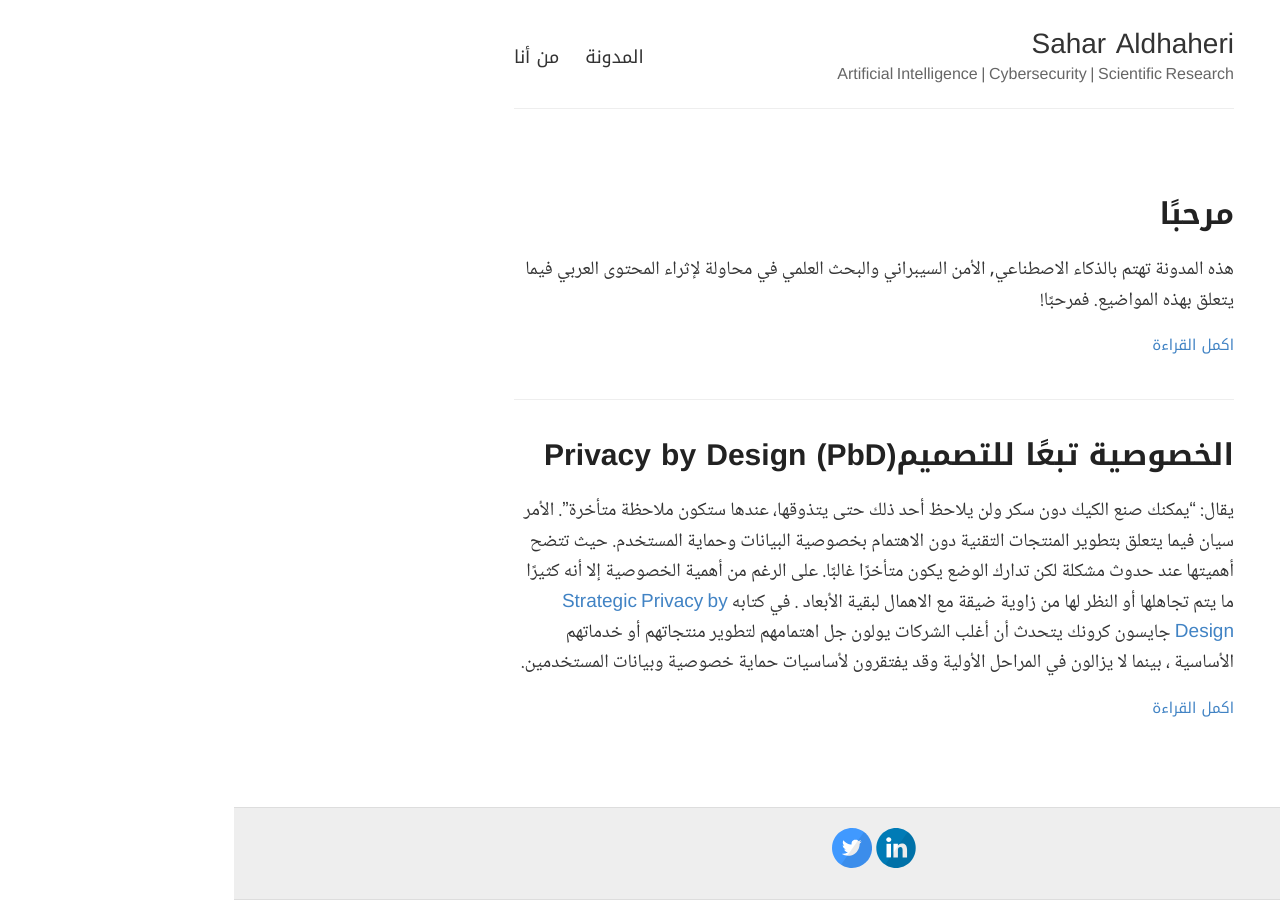
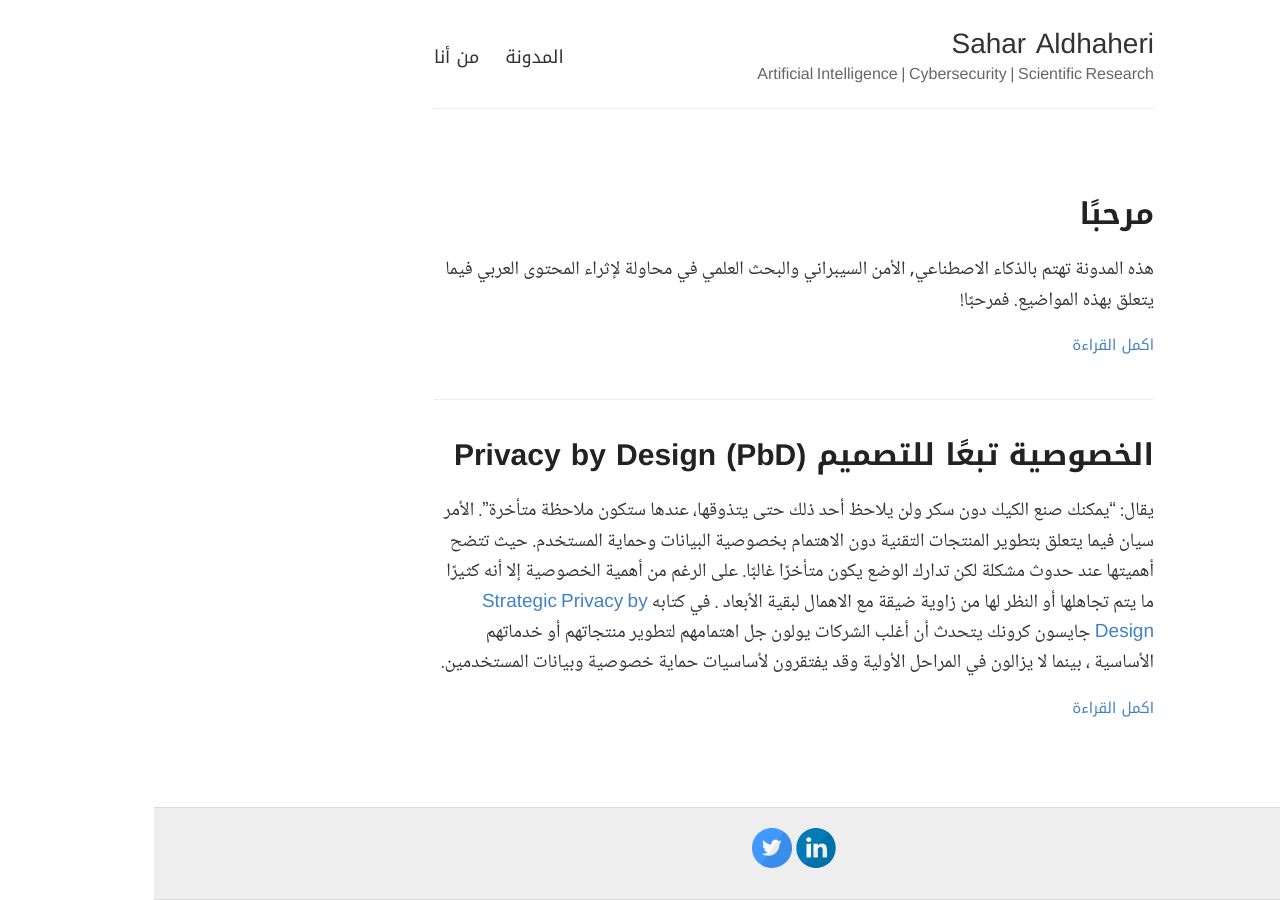
Before and after one commit to sahar119911/AldhaheriS, a Jekyll site: the page built from index.html, in a window 1280 px wide. Built offline with Jekyll 4.4.1, drawn with Linux system fonts in a browser that asks for light colours.

Commit message:
Update 2020-08-08-Privacy-by-design.md

```diff
--- a/_posts/2020-08-08-Privacy-by-design.md
+++ b/_posts/2020-08-08-Privacy-by-design.md
@@ -1,6 +1,6 @@
 ---
 layout: post
-title: الخصوصية تبعًا للتصميمPrivacy by Design (PbD)
+title: الخصوصية تبعًا للتصميم Privacy by Design (PbD)
 ---
 
 يقال: "يمكنك صنع الكيك دون سكر ولن يلاحظ أحد ذلك حتى يتذوقها، عندها ستكون ملاحظة متأخرة". الأمر سيان فيما يتعلق بتطوير المنتجات التقنية دون الاهتمام بخصوصية البيانات وحماية المستخدم. حيث تتضح أهميتها عند حدوث مشكلة لكن تدارك الوضع يكون متأخرًا غالبًا. على الرغم من أهمية الخصوصية إلا أنه كثيرًا ما يتم تجاهلها أو النظر لها من زاوية ضيقة مع الاهمال لبقية الأبعاد . في كتابه [Strategic Privacy by Design](https://books.google.com.sa/books/about/Strategic_Privacy_by_Design.html?id=TPH5uwEACAAJ&redir_esc=y) جايسون كرونك يتحدث أن أغلب  الشركات يولون جل اهتمامهم لتطوير منتجاتهم أو خدماتهم الأساسية ، بينما لا يزالون في المراحل الأولية وقد يفتقرون لأساسيات حماية خصوصية وبيانات المستخدمين.
@@ -11,7 +11,7 @@ title: الخصوصية تبعًا للتصميمPrivacy by Design (PbD)
 يشير هذا المفهوم إلى 7 مبادئ أساسية:
 
 <center>
-<img src="https://github.com/sahar119911/Myblog.github.io/blob/gh-pages/images/CSI_PrivacyByDesign_Diagram-10.png" alt="المبادئ الأساسية للخصوصية تبعًا للتصميم" width="400" align="middle"/>
+<img src="https://github.com/sahar119911/Myblog.github.io/images/CSI_PrivacyByDesign_Diagram-10.png" alt="المبادئ الأساسية للخصوصية تبعًا للتصميم" width="400" align="middle"/>
 
 </center>
 
```
